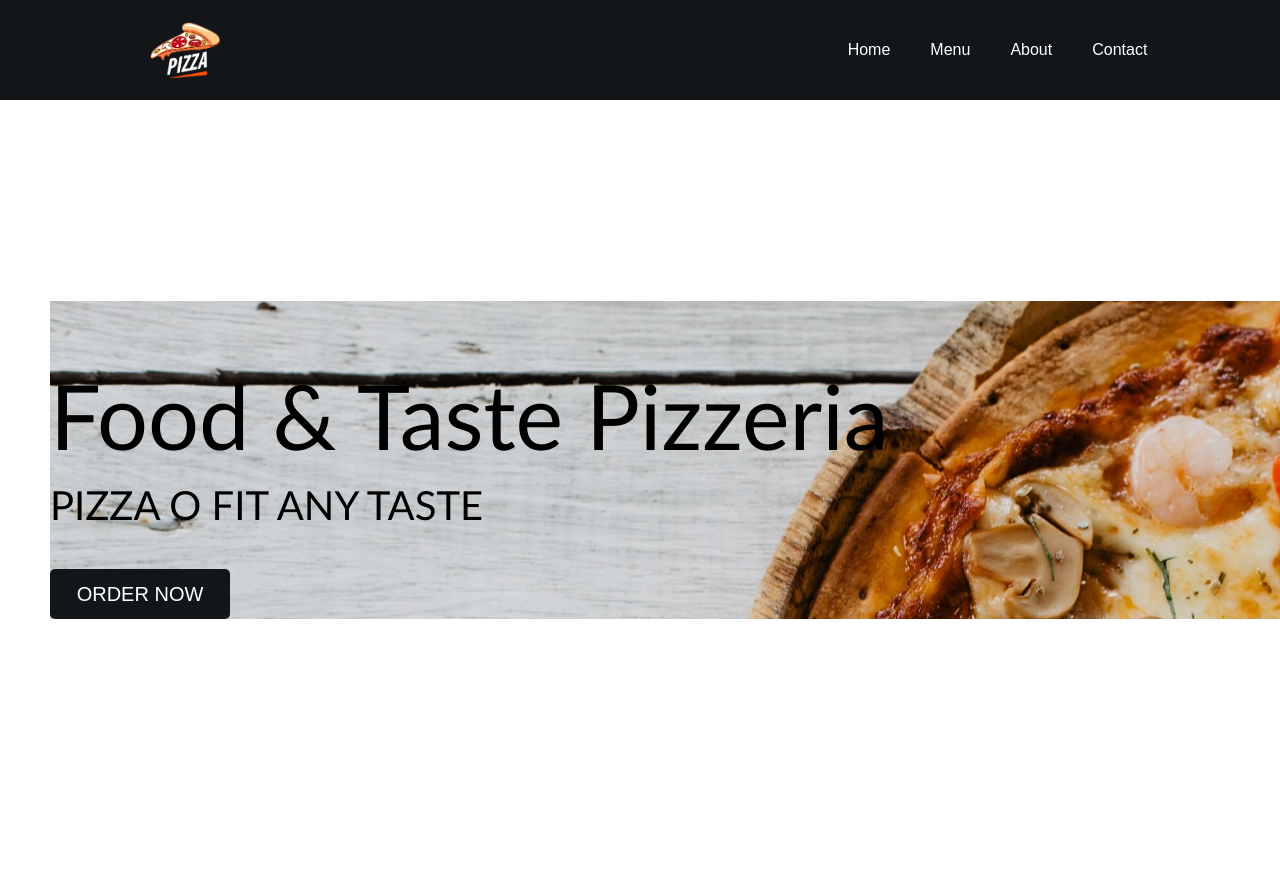
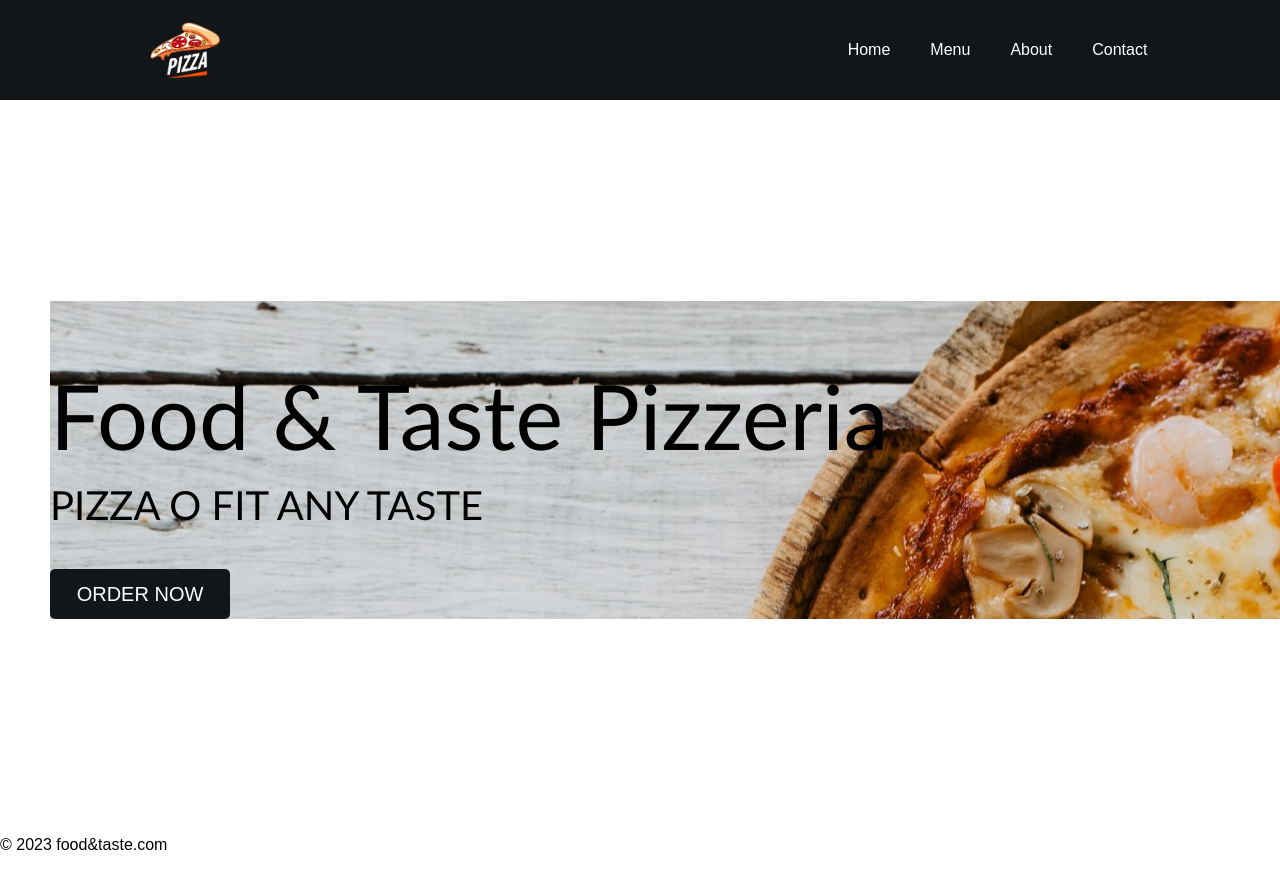
Before and after one commit to RosenGeorgievvv/food-website, a React (Create React App) app: page / in a window 1280 px wide. Before the commit the page ends 820 px from the top, so only its background shows below. Built offline with nearby package versions, Linux system fonts and the light colour scheme.

Commit message:
Update Footer.jsx

```diff
--- a/src/components/Footer.jsx
+++ b/src/components/Footer.jsx
@@ -3,7 +3,8 @@ import React from 'react'
 function Footer() {
   return (
     <div className='footer'>
-
+        <div className='socialMedia'></div>
+        <p>&copy; 2023 food&taste.com</p>
     </div>
   )
 }
```
